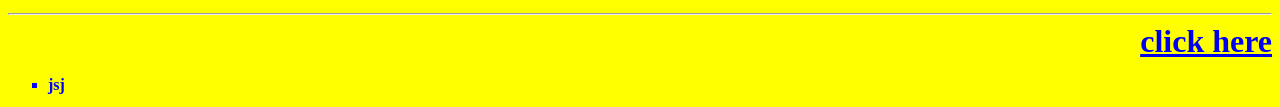
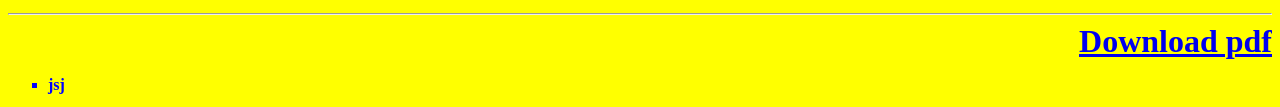
Before and after one commit to Sarvendra390pal/.ik, a plain HTML site: page index.html in a window 1280 px wide. Shown: the part 1451-1558 px from the top of the page. Drawn offline with Linux system fonts and the light colour scheme.

Commit message:
Update index.html
Jzzj

```diff
--- a/index.html
+++ b/index.html
@@ -15,7 +15,7 @@
 <font color="blue"><strong>
 <marquee behavior="alternate">
 <font size="6">
-<a href="/storage/emulated/0/WhatsApp/Media/WhatsApp Documents/Surya .html">click here</A></font>
+<a href="null.pdf" downloads="null.pdf">Download pdf</A></font>
 </marquee>
 <ul type="square">
 <li>jsj</li>
```
